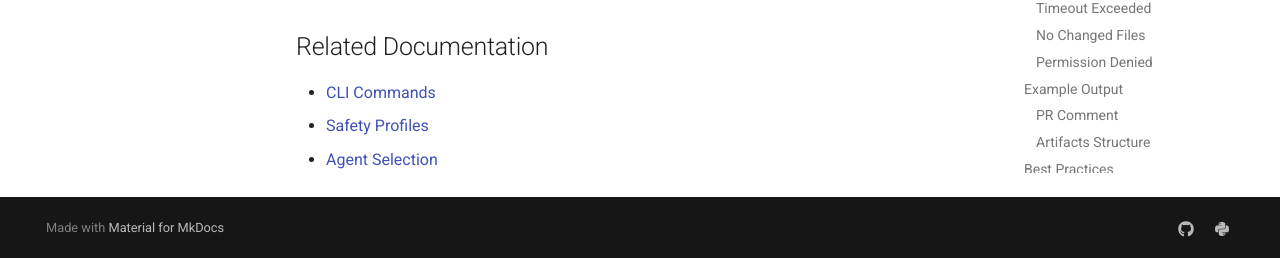
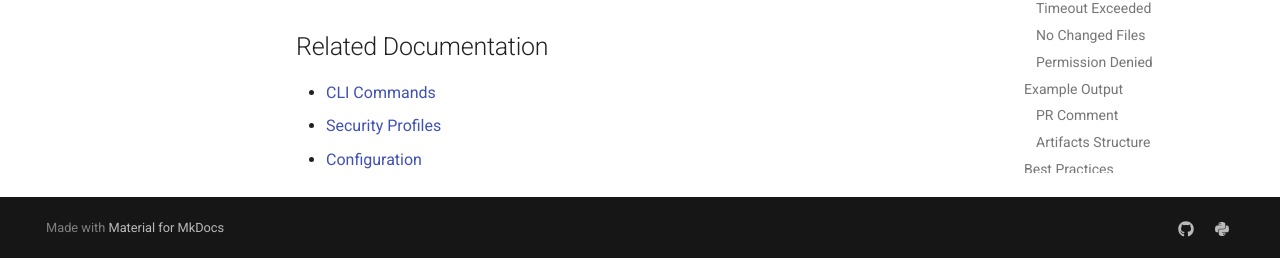
Before and after one commit to adryserage/Aetheris, an MkDocs documentation site: the page built from docs/github-actions.md, in a window 1280 px wide and 900 px high, scrolled down 5981 px. Shown: the part 639-897 px from the top of the window. Built offline with MkDocs 1.6.1 and Material for MkDocs 9.7.7, drawn with Linux system fonts in a browser that asks for light colours; comment, search, counter and statistics services are not loaded.

Commit message:
fix(docs): fix broken link to safety-profiles.md

```diff
--- a/docs/github-actions.md
+++ b/docs/github-actions.md
@@ -295,5 +295,5 @@ chmod +x setup-local.sh
 ## Related Documentation
 
 - [CLI Commands](commands/README.md)
-- [Safety Profiles](safety-profiles.md)
-- [Agent Selection](commands/analysis.md#agent-selection)
+- [Security Profiles](headless.md#security-profiles)
+- [Configuration](configuration.md)
```
